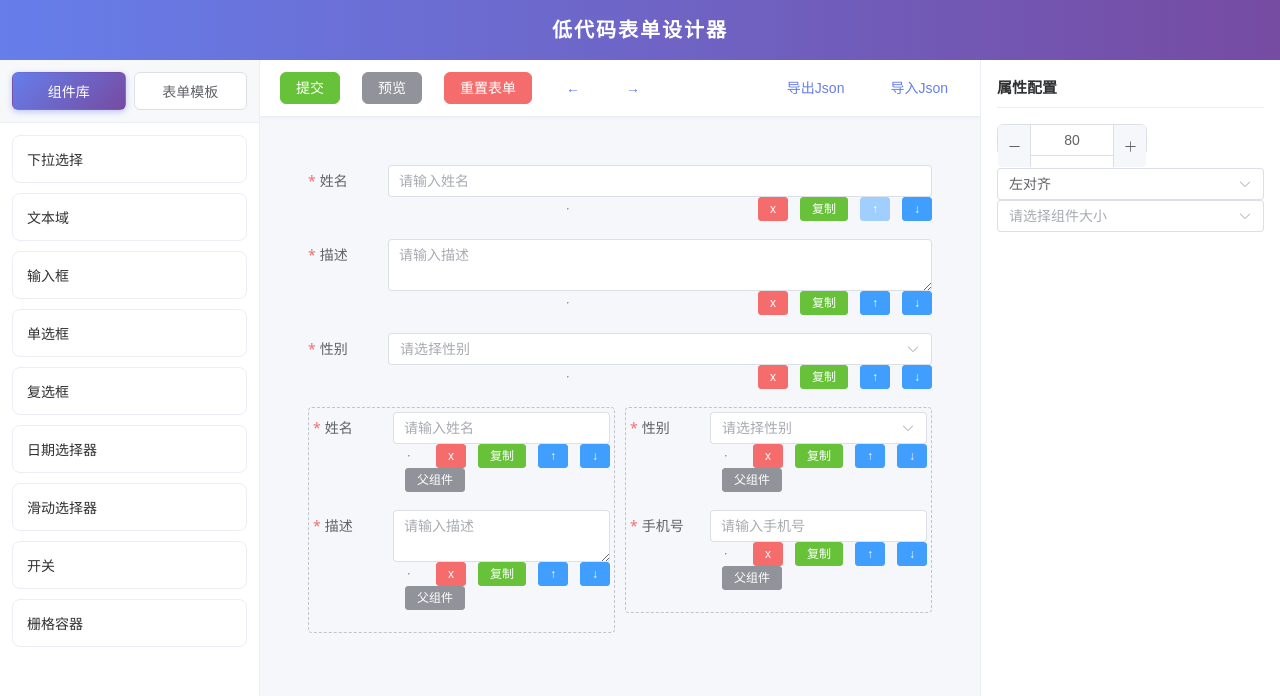
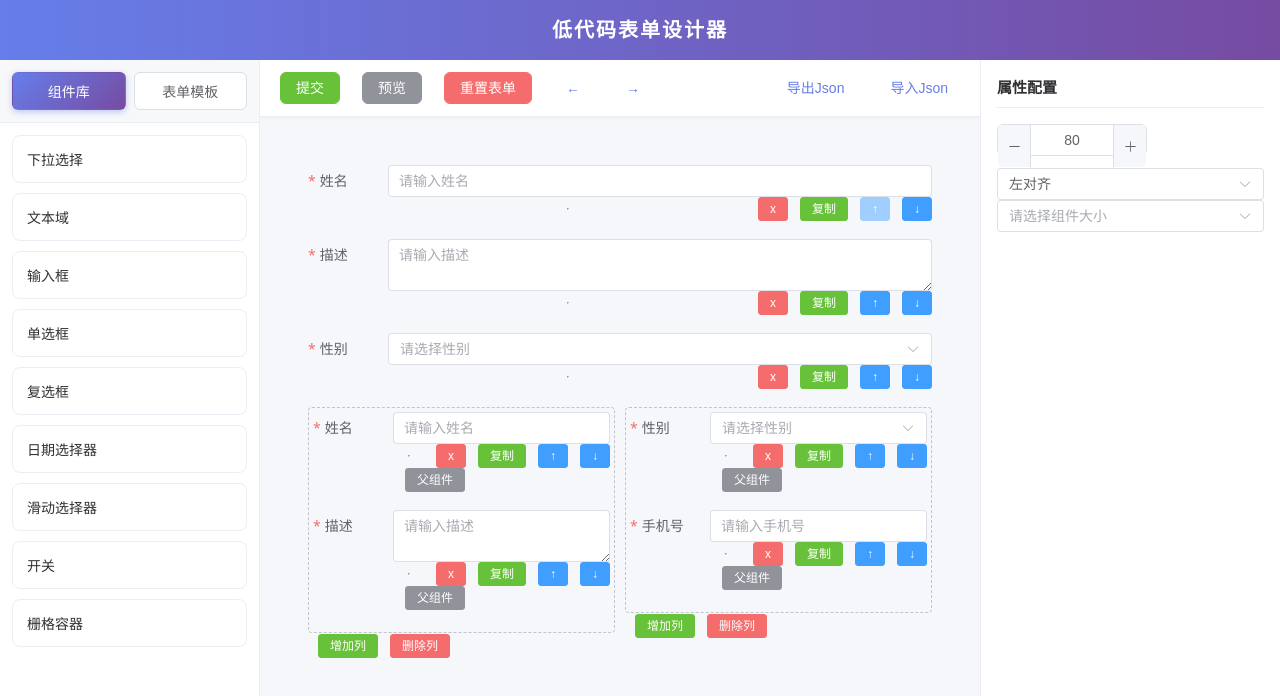
Before and after one commit to daij98267-spec/VForm-low-code, a Vue app: page / in a window 1280 px wide. Shown: the top 696 px of the page. Built offline with nearby package versions, Linux system fonts and the light colour scheme.

Commit message:
下一步的步骤是抽取designer里的文件，所有的emit改成provide和inject，把属性面板抽离成一个文件

```diff
--- a/src/designer/index.vue
+++ b/src/designer/index.vue
@@ -55,6 +55,8 @@
          @record-widgets="recordWidgets"
          @select-parent-widget="selectParentWidget"
          :selectedWidgetId="onselectedWidgetId"
+         @add-col="addCol"
+         @remove-col="removeCol"
          />
         </div>
         </el-main>
@@ -145,6 +147,7 @@ import type { Widget ,FieldOption} from '../utils/type.ts'
 import { ElMessage } from 'element-plus'
 import { getDefaultFormConfig } from '../utils/util.ts'
 import draggable from 'vuedraggable'
+import ElMessageBox from 'element-plus'
 
 const onselectedWidgetId=ref<string|null>(null)//被选中组件的id
 const onselectedParentWidgetId=ref<string|null>(null)//被选中的父组件的id
@@ -447,7 +450,23 @@ const redo=()=>{
   undoStack.value.push(deepClone(formJson))
   Object.assign(formJson,redoStack.value.pop()||{})
 }
+//增加列
+const addCol=(widget:any,index:number)=>{
+  saveHistory()
+  //如果当前列数小于4，就在右边插入一列
+  if(widget.children.length<4){
+    widget.children.splice(index + 1, 0, [])
+  }
 
+}
+const removeCol = (widget: any, index: number) => {
+  saveHistory()
+  // widget = 容器
+  // 第 index 列里的节点数：
+  widget.children[index].length > 0     // ✓（你写的 widgets[index].children ✗）
+  // 删除第 index 列：
+  widget.children.splice(index, 1)      // ✓（你写的 widgets.splice ✗，容器是对象没有 splice）
+}
 
 </script>
 
--- a/src/renderer/ContainerWidget.vue
+++ b/src/renderer/ContainerWidget.vue
@@ -21,6 +21,8 @@
                 v-if="child.formItemFlag === false"
                 :widget="child"
                 :formData="formData"
+                 @add-col="(w,i)=>emit('add-col',w,i)"
+                 @remove-col="(w,i)=>emit('remove-col',w,i)"
               />
               <!-- 孩子是字段 → 叶子，正常渲染 -->
               <el-form-item
@@ -43,20 +45,26 @@
             </div>
           </template>
         </draggable>
+          <!--右下角两个按钮，增加列和删除列-->
+          <el-button type="success" size="small" v-if="!preview" @click.stop="emit('add-col',props.widget,i)">增加列</el-button>
+          <el-button type="danger" size="small" v-if="!preview" @click.stop="emit('remove-col',props.widget,i)">删除列</el-button>
       </el-col>
     </el-row>
   </template>
 
   <script setup lang="ts">
-  import { computed, inject } from 'vue'
+  import { computed, inject,defineEmits } from 'vue'
   import { basicFields } from '../widgets/registry'
   import type { Widget } from '../utils/type.ts'
   import draggable from 'vuedraggable'
+
 
   const props = defineProps<{
     widget: Widget
     formData: Record<string, any>
   }>()
+
+  const emit = defineEmits(['add-col','remove-col'])
 
   // 列数 = children.length。原来读 options.cols，现在删掉，直接数数组
   const colCount = computed(() => props.widget.children?.length || 1)
@@ -74,6 +82,7 @@
     selectWidget, removeWidget, copyWidget, moveUp, moveDown,
     selectedWidgetId, preview,selectParentWidget
   } = inject<any>('formCtx')!
+
   </script>
 
   <style scoped>
--- a/src/renderer/index.vue
+++ b/src/renderer/index.vue
@@ -13,7 +13,9 @@
         <template #item="{element:widget}">
             <div>
             <!--如果是容器组件-->
-        <ContainerWidget v-if="widget.formItemFlag === false" :widget="widget" :formData="formData" />
+        <ContainerWidget v-if="widget.formItemFlag === false" :widget="widget" :formData="formData"
+        @add-col="(w,i)=>emit('add-col',w,i)"
+        @remove-col="(w,i)=>emit('remove-col',w,i)" />
         <el-form-item v-else :label="widget.options.label"
                       :class="{'highlight':widget.id===props.selectedWidgetId&&!props.preview}"
                       :prop="widget.options.name"
@@ -51,7 +53,9 @@ import draggable from 'vuedraggable'
 import { computed,ref,provide } from 'vue'
 import ContainerWidget from './ContainerWidget.vue'
 
-const emit = defineEmits(['select-widget','remove-widget','copy-widget','moveUp-widget','moveDown-widget','record-widgets','select-parent-widget'])
+const emit = defineEmits(['select-widget','remove-widget','copy-widget','moveUp-widget','moveDown-widget','record-widgets','select-parent-widget'
+    ,'add-col','remove-col'
+])
 const props = defineProps<{ formJson: any, formData: Record<string, any>,selectedWidgetId?:any,preview?:boolean }>()//约定好需要的东西
 //把选中的组件递给designer，属性面板里面控制
 const selectWidget=(widget:any)=>{
```
